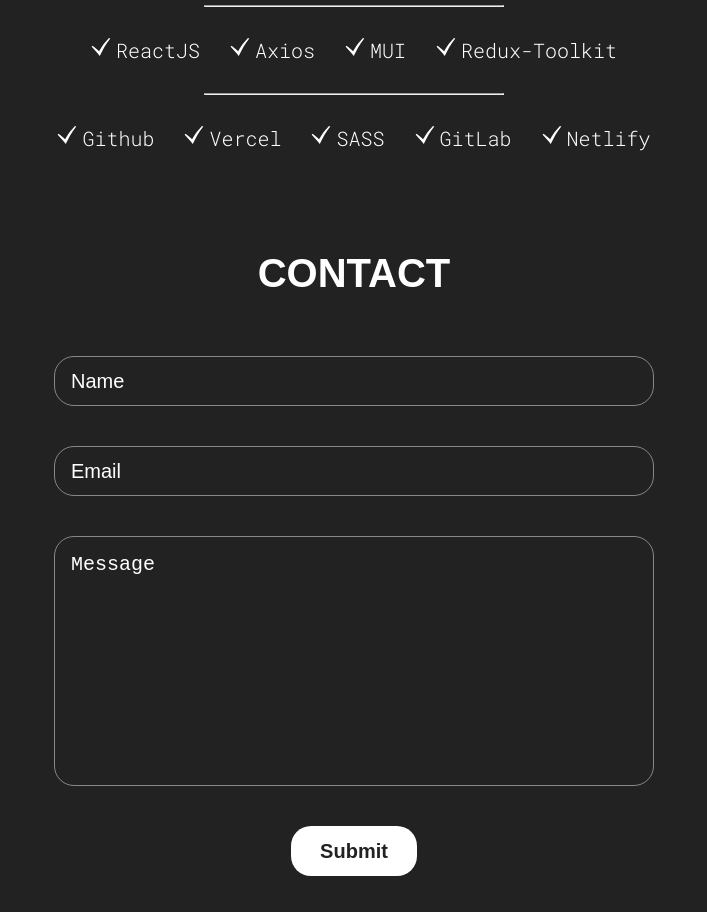
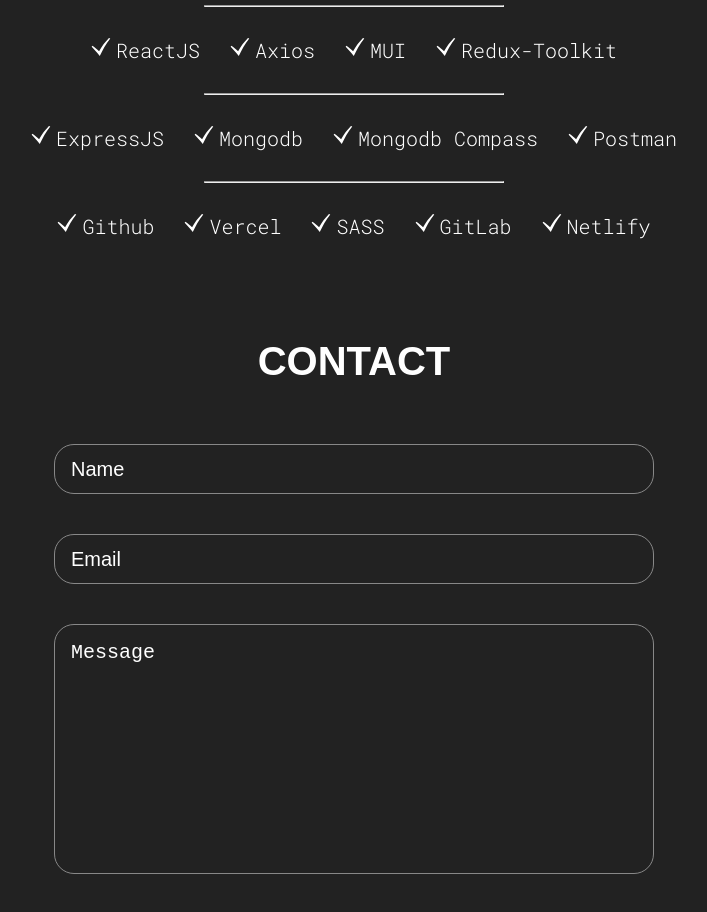
Before and after one commit to MagizhanGovindharaj/Portfolio, a React (Vite) app: page / in a window 1280 px wide. Shown: the part 1800-2712 px from the top of the page, without its empty margins (286-993 px from the left). Built offline with nearby package versions, Linux system fonts and the light colour scheme.

Commit message:
Resume and Skills Updated

```diff
--- a/src/Components/Profile/Profile.jsx
+++ b/src/Components/Profile/Profile.jsx
@@ -7,7 +7,7 @@
 import { IoSunny } from "react-icons/io5";
 import { FaMoon } from "react-icons/fa";
 import Button from "../Button/Button";
-import myresume from "../../../public/Magizhan.pdf"
+import myresume from "../../../public/My Resume.pdf"
 import Typewriter from "typewriter-effect";
 import profilepic from "../../../public/Profile/profile3.webp"
 
--- a/src/Components/Skills/Skills.jsx
+++ b/src/Components/Skills/Skills.jsx
@@ -5,7 +5,7 @@
 
 function Skills({day_night}) {
   const { Header, Skills } = SKILLS_DATA;
-  const { technicalSkills1, technicalSkills2, Tools } = Skills;
+  const { technicalSkills1, technicalSkills2, technicalSkills3, Tools } = Skills;
   return (
     <div className="skillscontainer" style={{ color: `${day_night ? "white" : "#222"}` }}>
       <div className="skillsheader">{Header}</div>
@@ -33,6 +33,17 @@
         </section>
         <hr />
         <section>
+        {technicalSkills3.map((skill, index) => {
+          return (
+            <div className="tools techSkills" key={index}>
+              <GiCheckMark className="tickicon" />
+              <p>{skill}</p>
+            </div>
+          );
+        })}
+        </section>
+        <hr />
+        <section>
         {Tools.map((skill, index) => {
           return (
             <div className="tools techSkills" key={index}>
--- a/src/Components/UI_Constants.js
+++ b/src/Components/UI_Constants.js
@@ -42,6 +42,12 @@
       "MUI",
       "Redux-Toolkit"
     ],
+    technicalSkills3: [
+      "ExpressJS",
+      "Mongodb",
+      "Mongodb Compass",
+      "Postman"
+    ],
       Tools: ["Github", "Vercel","SASS", "GitLab", "Netlify"],
   },
 };
```
Also changed, not shown: 2 other files (tests, documents, lock files or other folders).
